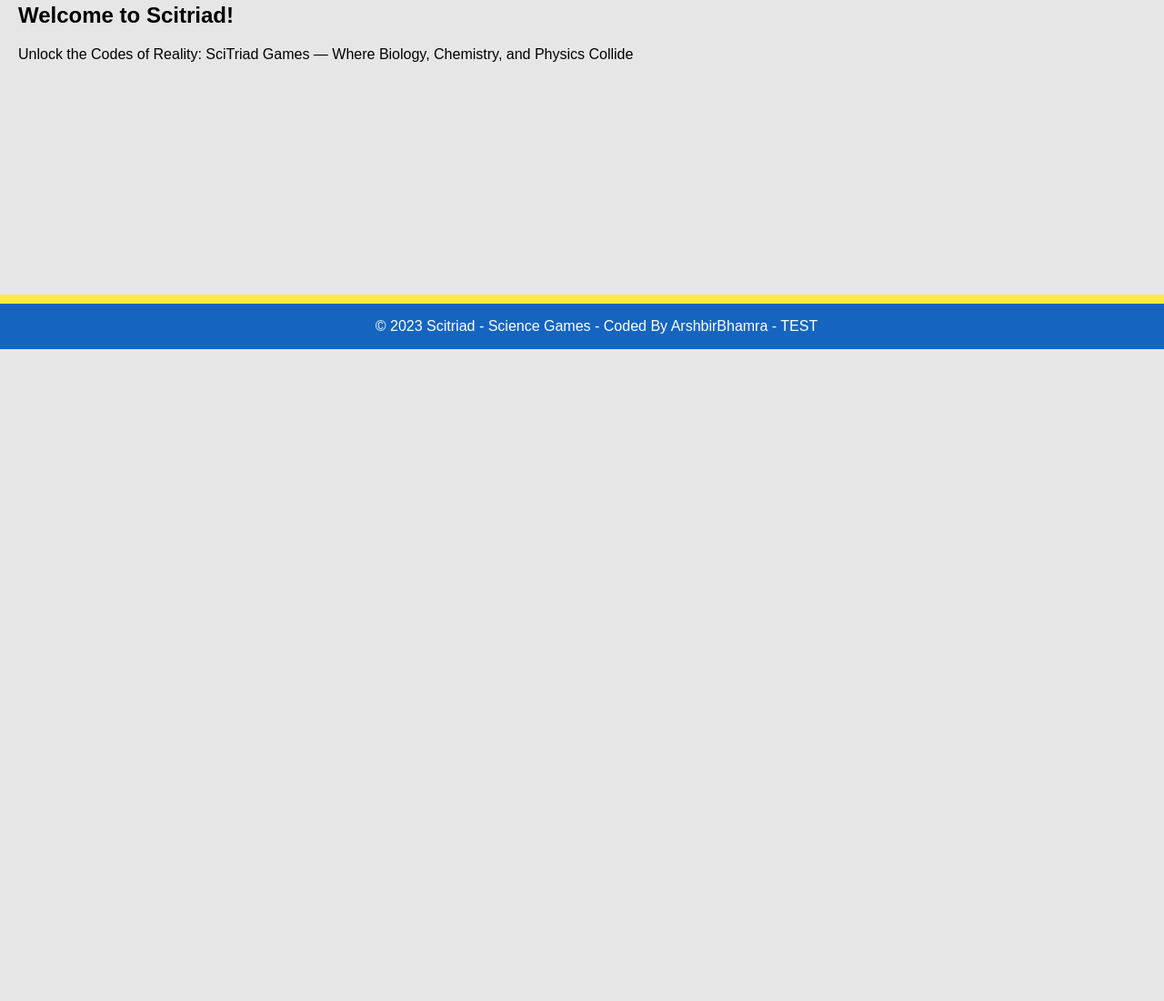
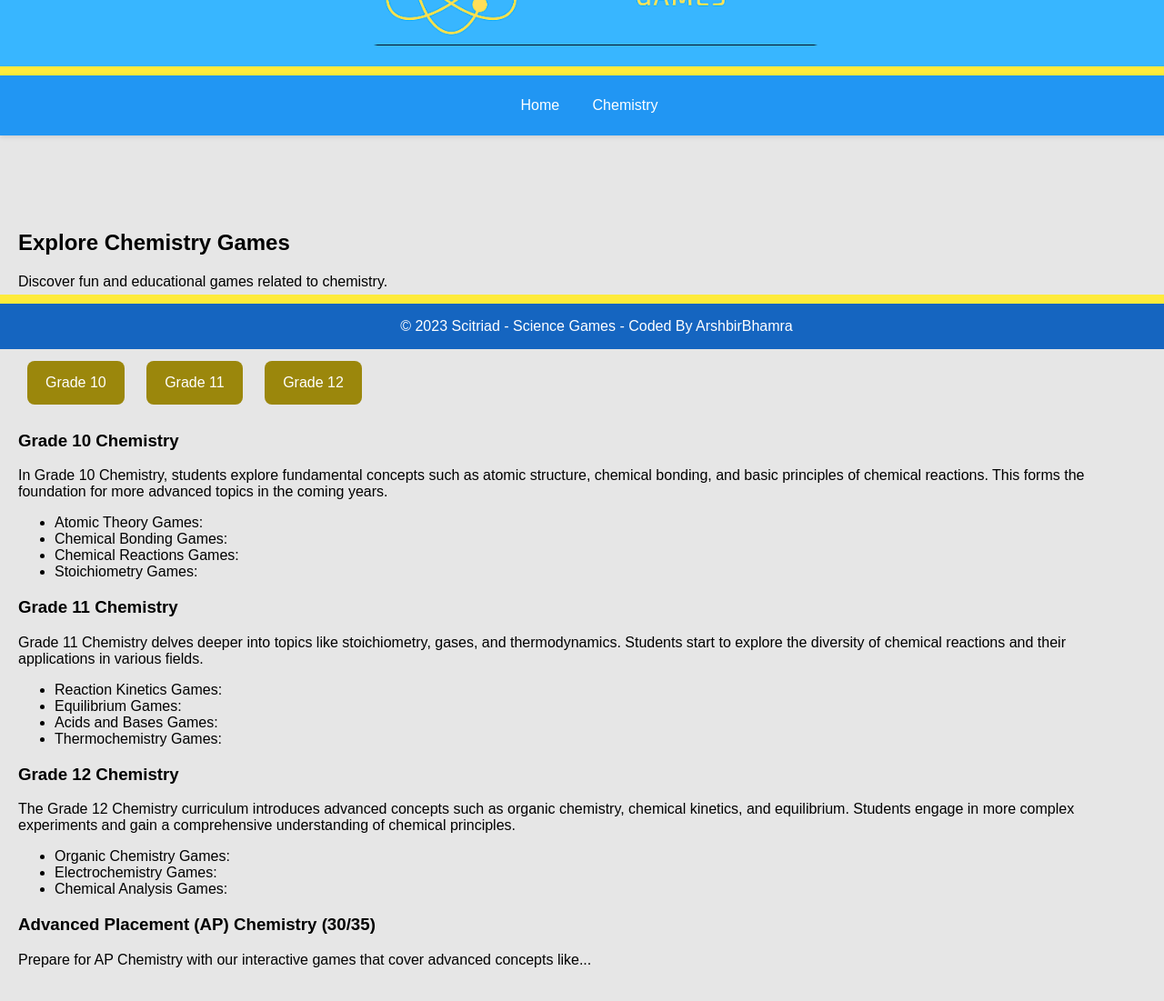
Before and after one commit to arshkin/SciTriad, a plain HTML site: page index.html in a window 1280 px wide. Shown: the part 416-1517 px from the top of the page at 91% size. Before the commit the page ends 800 px from the top, so only its background shows below. Drawn offline with Linux system fonts and the light colour scheme.

Commit message:
Update index.html

```diff
--- a/index.html
+++ b/index.html
@@ -1,19 +1,37 @@
-
-
 <!DOCTYPE html>
 <html lang="en">
 <head>
     <meta charset="UTF-8">
     <meta name="viewport" content="width=device-width, initial-scale=1.0">
-    <title>Scitriad - Science Games</title>
+    <title>Scitriad - Science Games Website</title>
     <link rel="icon" href="Faticon.png" type="image/x-icon">
+
     <style>
+
+       .alberta-button {
+            background-color: #9B870C; /* Green */
+            color: white;
+            padding: 15px 20px;
+            text-align: center;
+            text-decoration: none;
+            display: inline-block;
+            font-size: 16px;
+            margin: 10px;
+            cursor: pointer;
+            border-radius: 8px;
+            transition: background-color 0.3s;
+        }
+
+        .alberta-button:hover {
+            background-color: #1565c0; /* Darker green on hover */
+        }
+
         body {
-            font-family: 'Arial', 'Segoe UI', Tahoma, Geneva, Verdana, sans-serif;
+            font-family: 'Arial', sans-serif;
             margin: 0;
             padding: 0;
             background-color: #e6e6e6; /* Light Gray */
-            animation: fadeIn 1s ease-in-out; /* Adjust the duration and easing function as needed */
+            animation: fadeIn 0.2s ease-in-out; /* Adjust the duration and easing function as needed */
         }
 
         @keyframes fadeIn {
@@ -36,6 +54,10 @@
             width: 100%;
             top: 0;
             z-index: 1000;
+        }
+
+        body {
+            margin-top: 250px; /* Adjust this value to match the height of your fixed header */
         }
 
         nav {
@@ -75,8 +97,10 @@
             bottom: 0;
             width: 100%;
             border-top: 10px solid #ffeb3b; /* Yellow */
+            opacity: 0; /* Initially hidden */
+            transition: opacity 0.3s;
+
         }
-
 
         #logo {
             width: 500px; /* Adjust the width as needed */
@@ -95,7 +119,6 @@
 </head>
 <body>
 
-
     <header>
         <a href="index.html">
             <img id="logo" src="Scitriad.png" alt="Scitriad Logo">
@@ -110,17 +133,68 @@
     </nav>
 
     <section>
-        <h2>Welcome to Scitriad!</h2>
-        <p>Unlock the Codes of Reality: SciTriad Games — Where Biology, Chemistry, and Physics Collide</p>
+        <h2>Explore Chemistry Games</h2>
+        <p>Discover fun and educational games related to chemistry.</p>
+
+        <h2>Chemistry - Alberta Curriculum</h2>
+
+        <!-- Buttons for grades 10-12 -->
+        <a href="#grade10" class="alberta-button">Grade 10</a>
+        <a href="#grade11" class="alberta-button">Grade 11</a>
+        <a href="#grade12" class="alberta-button">Grade 12</a>
+
+        <!-- Add specific content for each grade -->
+        <div id="grade10">
+            <h3>Grade 10 Chemistry</h3>
+            <p>In Grade 10 Chemistry, students explore fundamental concepts such as atomic structure, chemical bonding, and basic principles of chemical reactions. This forms the foundation for more advanced topics in the coming years.</p>
+
+            <ul>
+                <li>Atomic Theory Games:</li>
+                <li>Chemical Bonding Games:</li>
+                <li>Chemical Reactions Games:</li>
+                <li>Stoichiometry Games:</li>
+                <!-- Add more subjects as needed -->
+            </ul>
+
+        </div>
+
+        <div id="grade11">
+            <h3>Grade 11 Chemistry</h3>
+            <p>Grade 11 Chemistry delves deeper into topics like stoichiometry, gases, and thermodynamics. Students start to explore the diversity of chemical reactions and their applications in various fields.</p>
+
+            <ul>
+                <li>Reaction Kinetics Games:</li>
+                <li>Equilibrium Games:</li>
+                <li>Acids and Bases Games:</li>
+                <li>Thermochemistry Games:</li>
+                <!-- Add more subjects as needed -->
+            </ul>
+        </div>
+
+        <div id="grade12">
+            <h3>Grade 12 Chemistry</h3>
+            <p>The Grade 12 Chemistry curriculum introduces advanced concepts such as organic chemistry, chemical kinetics, and equilibrium. Students engage in more complex experiments and gain a comprehensive understanding of chemical principles.</p>
+            <ul>
+                <li>Organic Chemistry Games:</li>
+                <li>Electrochemistry Games:</li>
+                <li>Chemical Analysis Games:</li>
+                <!-- Add more subjects as needed -->
+            </ul>
+        </div>
+
+
+
+
+        <h3>Advanced Placement (AP) Chemistry (30/35)</h3>
+        <p>Prepare for AP Chemistry with our interactive games that cover advanced concepts like...</p>
+        <!-- Add specific content related to AP Chemistry -->
     </section>
 
 
-    <!-- Add more sections for Chemistry, Biology, and Physics -->
 
     <footer>
-        &copy; 2023 Scitriad - Science Games - Coded By ArshbirBhamra - TEST
+        &copy; 2023 Scitriad - Science Games - Coded By ArshbirBhamra
     </footer>
-
     <script>
         var lastScrollTop = 0;
 
```
